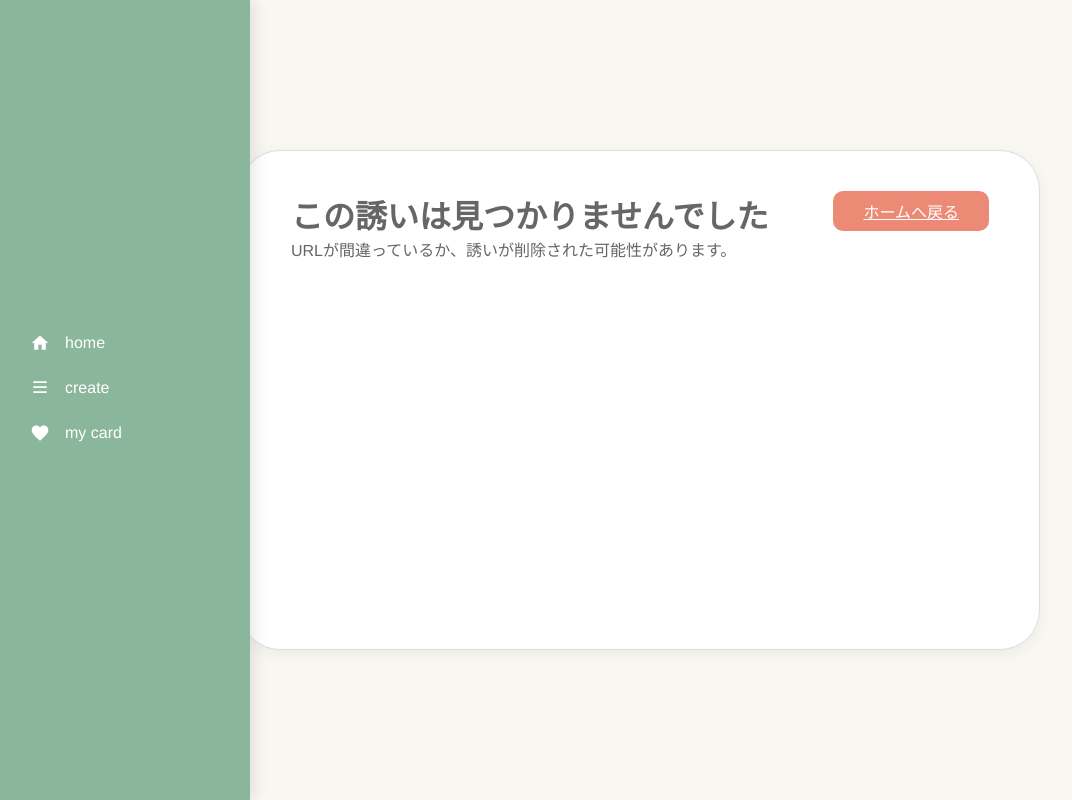
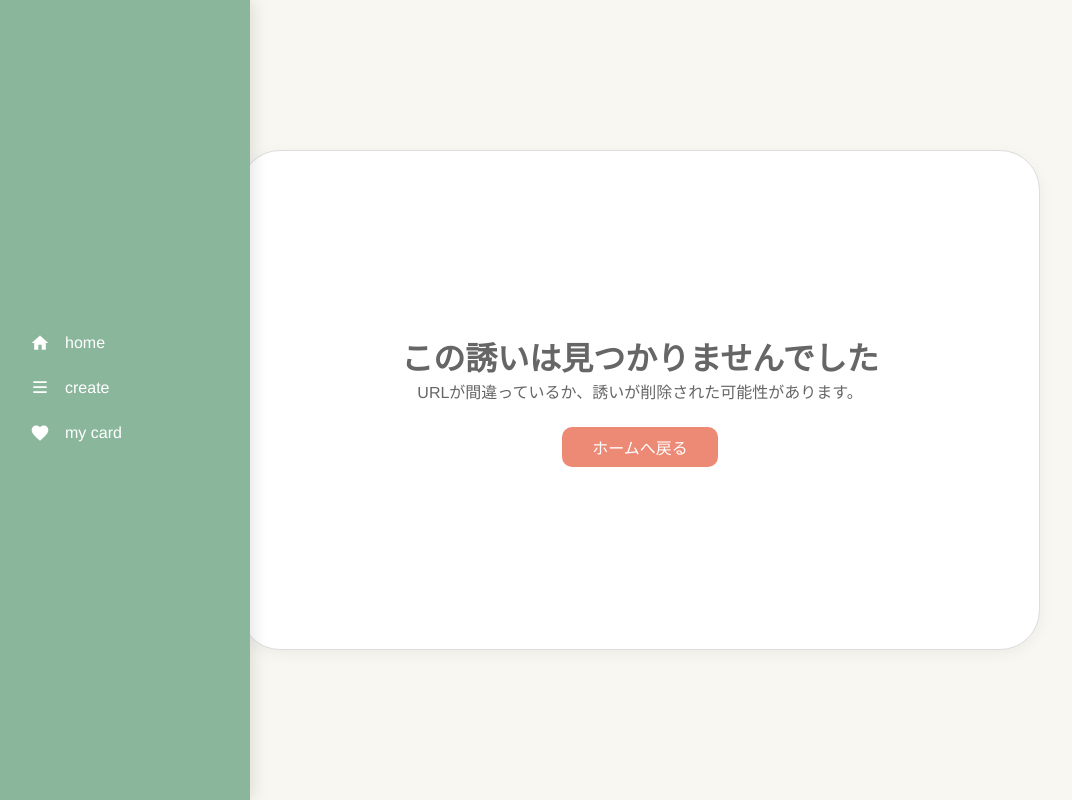
Before and after one commit to KDGT2026-Summer-Techjam/Team-B-Django, a Django app: template templates/events/error.html in a window 1280 px wide. Shown: the whole page, without its empty margins (0-1072 px from the left). Run offline with Django 5.2, Linux system fonts and the light colour scheme; the template is opened without the code that fills it, so the values that code supplies are empty.

Commit message:
error.htmlのホームへ戻るボタンをカード内中央に配置
btn-completeクラス(position: absolute)を流用していたため
カード右上に固定表示されタイトルと重なっていた問題を修正。
error.html専用のerror.cssを追加し、見出し・本文・ボタンを
カード内で縦横中央揃えにした。

```diff
--- /dev/null
+++ b/static/css/error.css
@@ -0,0 +1,34 @@
+/* ================================
+   エラーページ専用スタイル
+================================ */
+
+.text-conteainer {
+    display: flex;
+    flex-direction: column;
+    align-items: center;
+    justify-content: center;
+    height: 100%;
+    text-align: center;
+}
+
+/* ホームへ戻るボタン（本文の下に通常配置） */
+.btn-home-return {
+    margin-top: 24px;
+    background-color: #EC8A76;
+    color: white;
+    border: none;
+    padding: 8px 30px;
+    border-radius: 10px;
+    font-size: 16px;
+    text-decoration: none;
+    cursor: pointer;
+    transition: background-color 0.2s, transform 0.1s;
+}
+
+.btn-home-return:hover {
+    background-color: #d97864;
+}
+
+.btn-home-return:active {
+    transform: scale(0.95);
+}
--- a/templates/events/error.html
+++ b/templates/events/error.html
@@ -5,6 +5,7 @@
     <meta charset="UTF-8">
     <title>エラー</title>
     <link rel="stylesheet" href="{% static 'css/common.css' %}">
+    <link rel="stylesheet" href="{% static 'css/error.css' %}">
 
 </head>
 <body>
@@ -49,7 +50,7 @@
                 <p>
                     URLが間違っているか、誘いが削除された可能性があります。
                 </p>
-                <a class="btn-complete" href="{% url 'home' %}">ホームへ戻る</a>
+                <a class="btn-home-return" href="{% url 'home' %}">ホームへ戻る</a>
             </div>
         </div>
     </div>
```
